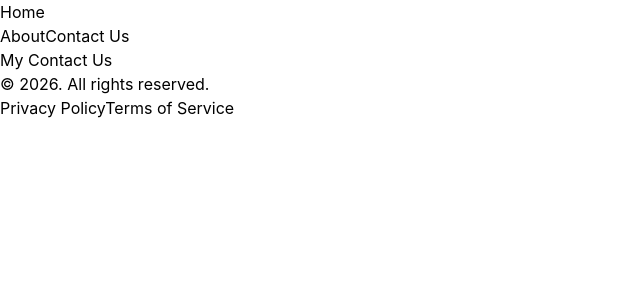
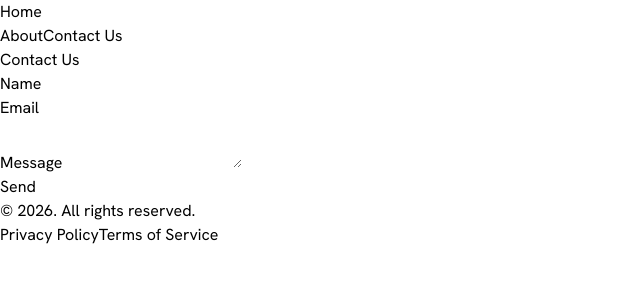
Before and after one commit to sronnaim/koda-b10-react-4, a React (Vite) app: page /contact-us in a window 1280 px wide. Shown: the top 300 px of the page, without its empty margins (0-640 px from the left). Built offline with nearby package versions, Linux system fonts and the light colour scheme.

Commit message:
feat: added basic form sending

```diff
--- a/src/index.css
+++ b/src/index.css
@@ -1,2 +1,6 @@
 @import url('https://fonts.googleapis.com/css2?family=Hanken+Grotesk:ital,wght@0,100..900;1,100..900&display=swap');
 @import "tailwindcss";
+
+body {
+  font-family: "Hanken Grotesk";
+}
--- a/src/main.jsx
+++ b/src/main.jsx
@@ -13,7 +13,16 @@ const router = createBrowserRouter([
     Component: AppLayout,
     children: [
       { index: true, Component: Home },
-      { path: "contact-us", Component: ContactUs },
+      {
+        path: "contact-us",
+        Component: ContactUs,
+        action: async ({ request }) => {
+          let formData = await request.formData();
+          formData.set("createdAt", Date.now())
+          const submitted = Object.fromEntries(formData.entries())
+          return submitted
+        }
+      },
       { path: "about", Component: About }
     ]
   },
--- a/src/pages/ContactUs.jsx
+++ b/src/pages/ContactUs.jsx
@@ -1,8 +1,34 @@
+import { useEffect } from "react";
+import { Form, useActionData } from "react-router";
+
 export default function ContactUs() {
+    let actionData = useActionData();
+
+    useEffect(() => {
+        if (actionData)
+            console.log(actionData)
+
+    }, [actionData])
+
     return (
         <>
             <section>
-                <h1>My Contact Us</h1>
+                <h1>Contact Us</h1>
+                <Form action="/contact-us" method="post">
+                    <div>
+                        <label>Name</label>
+                        <input type="text" name="name" autoComplete="name" required></input>
+                    </div>
+                    <div>
+                        <label>Email</label>
+                        <input type="email" name="email" autoComplete="email" required></input>
+                    </div>
+                    <div>
+                        <label>Message</label>
+                        <textarea name="msg" required></textarea>
+                    </div>
+                    <button type="submit">Send</button>
+                </Form>
             </section>
         </>
     )
```
